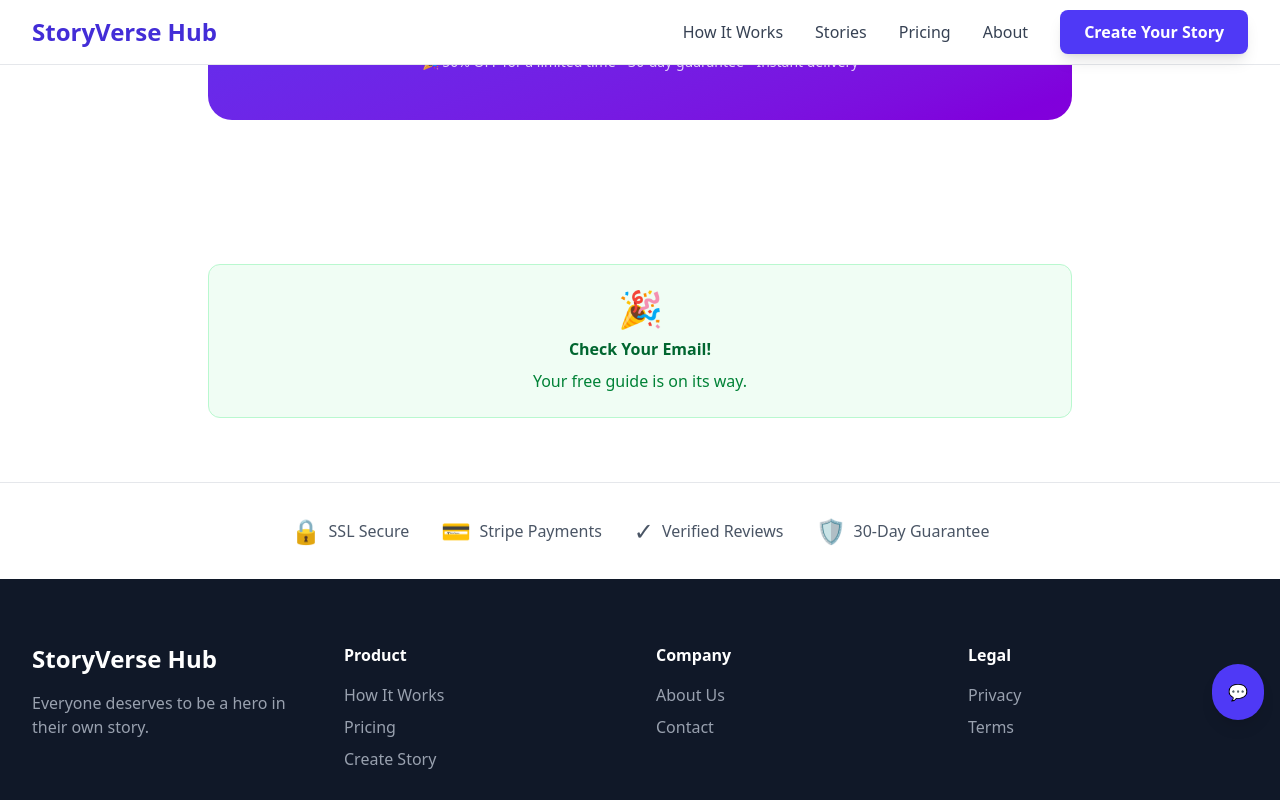
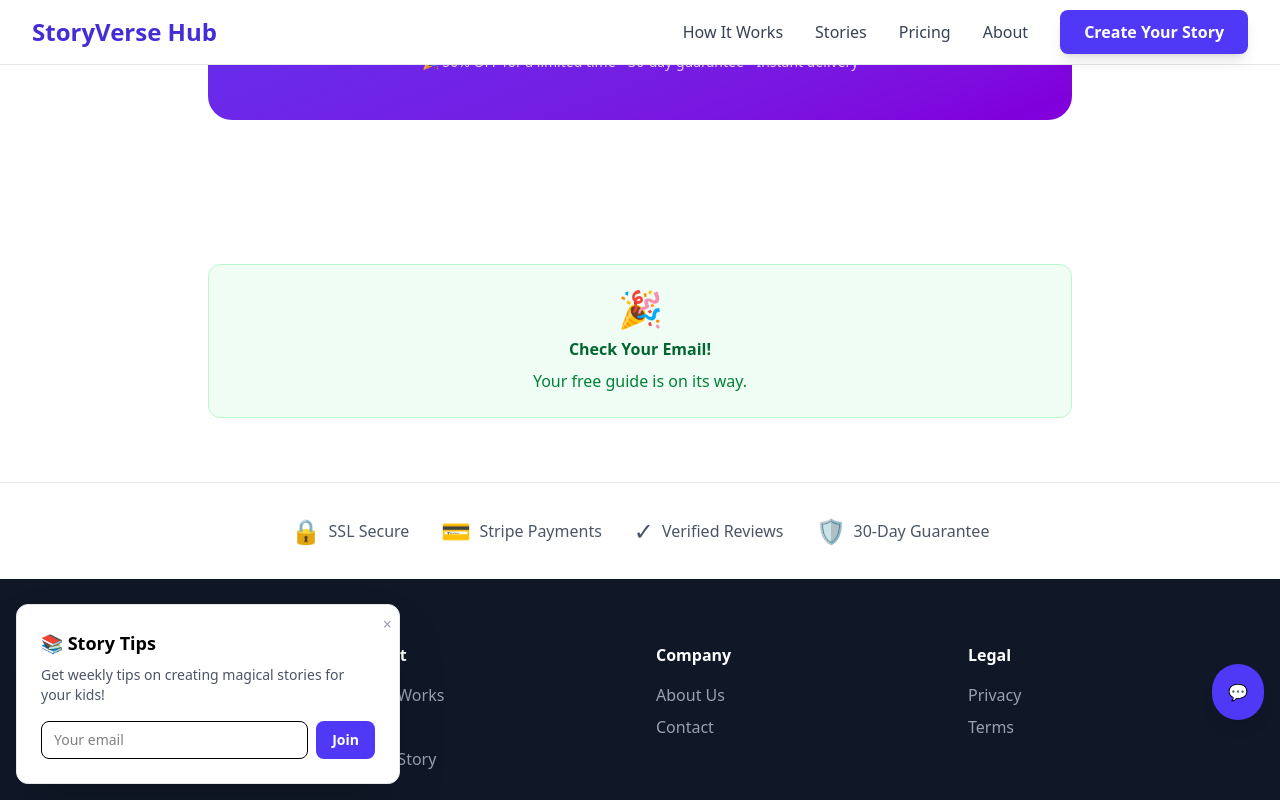
Before and after one commit to kaithebot/storyverse-hub, a Next.js app: page / in a window 1280 px wide. Both pictures are taken after typing "name@example.com" into the empty fields and a click on the button "Get Free Guide". Shown: the part 5163-5963 px from the top of the page. Built offline with nearby package versions, Linux system fonts and the light colour scheme; a web font is replaced by a local one.

Commit message:
v2.4.0: Added NewsletterPopup - 05:53

```diff
--- /dev/null
+++ b/src/app/components/NewsletterPopup.tsx
@@ -0,0 +1,64 @@
+'use client';
+
+import { useState, useEffect } from 'react';
+
+export default function NewsletterPopup() {
+  const [show, setShow] = useState(false);
+  const [email, setEmail] = useState('');
+
+  useEffect(() => {
+    const timer = setTimeout(() => {
+      if (!localStorage.getItem('newsletterShown')) {
+        setShow(true);
+      }
+    }, 10000); // Show after 10 seconds
+
+    return () => clearTimeout(timer);
+  }, []);
+
+  const handleSubmit = (e: React.FormEvent) => {
+    e.preventDefault();
+    localStorage.setItem('newsletterShown', 'true');
+    setShow(false);
+  };
+
+  const handleClose = () => {
+    localStorage.setItem('newsletterShown', 'true');
+    setShow(false);
+  };
+
+  if (!show) return null;
+
+  return (
+    <div className="fixed bottom-4 left-4 z-40 max-w-sm">
+      <div className="bg-white rounded-xl shadow-2xl p-6 border border-gray-200">
+        <button
+          onClick={handleClose}
+          className="absolute top-2 right-2 text-gray-400 hover:text-gray-600"
+        >
+          ×
+        </button>
+        <h3 className="font-bold text-lg mb-2">📚 Story Tips</h3>
+        <p className="text-sm text-gray-600 mb-4">
+          Get weekly tips on creating magical stories for your kids!
+        </p>
+        <form onSubmit={handleSubmit} className="flex gap-2">
+          <input
+            type="email"
+            value={email}
+            onChange={(e) => setEmail(e.target.value)}
+            placeholder="Your email"
+            className="flex-1 px-3 py-2 border rounded-lg text-sm"
+            required
+          />
+          <button
+            type="submit"
+            className="bg-indigo-600 text-white px-4 py-2 rounded-lg text-sm font-semibold hover:bg-indigo-700"
+          >
+            Join
+          </button>
+        </form>
+      </div>
+    </div>
+  );
+}
--- a/src/app/page.tsx
+++ b/src/app/page.tsx
@@ -9,6 +9,7 @@ import TrustBadges from './components/TrustBadges';
 
 import CountdownTimer from './components/CountdownTimer';
 import LiveChat from './components/LiveChat';
+import NewsletterPopup from './components/NewsletterPopup';
 export default function Home() {
   return (
     <main className="min-h-screen">
@@ -296,6 +297,7 @@ export default function Home() {
       <ExitModal />
       <StickyCTA />
       <LiveChat />
+      <NewsletterPopup />
     </main>
   );
 }
```
Also changed, not shown: 72 other files (tests, documents, lock files or other folders).
